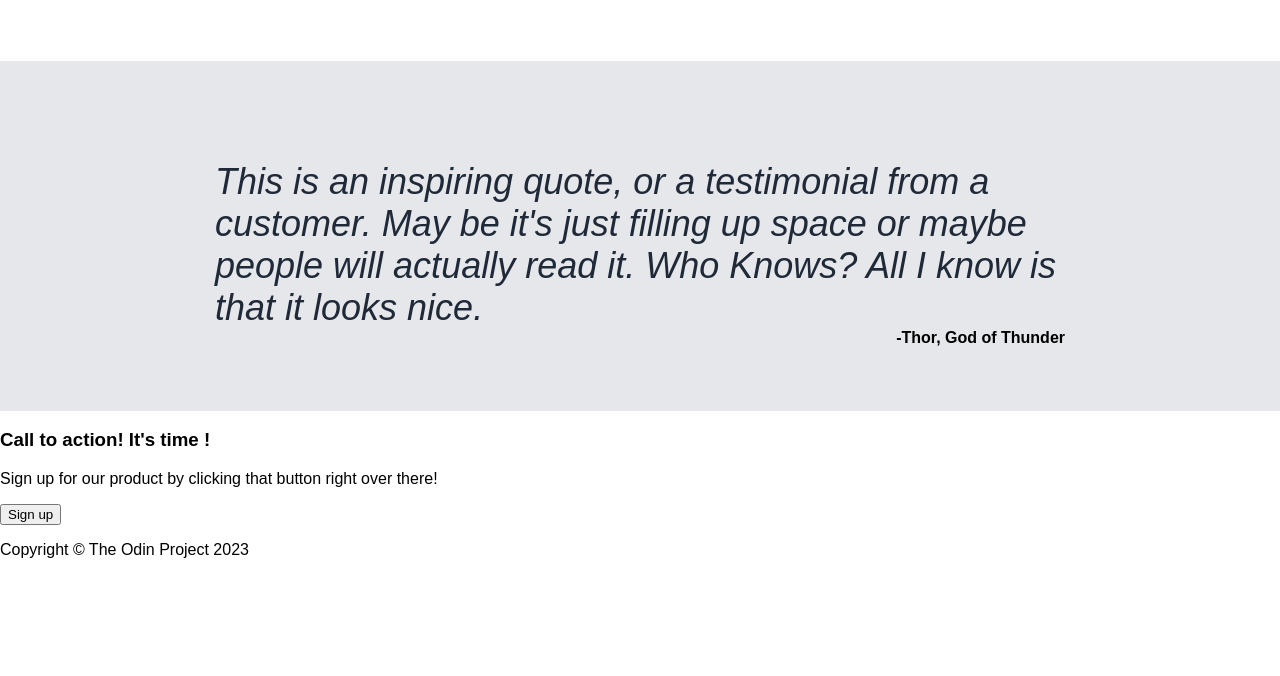
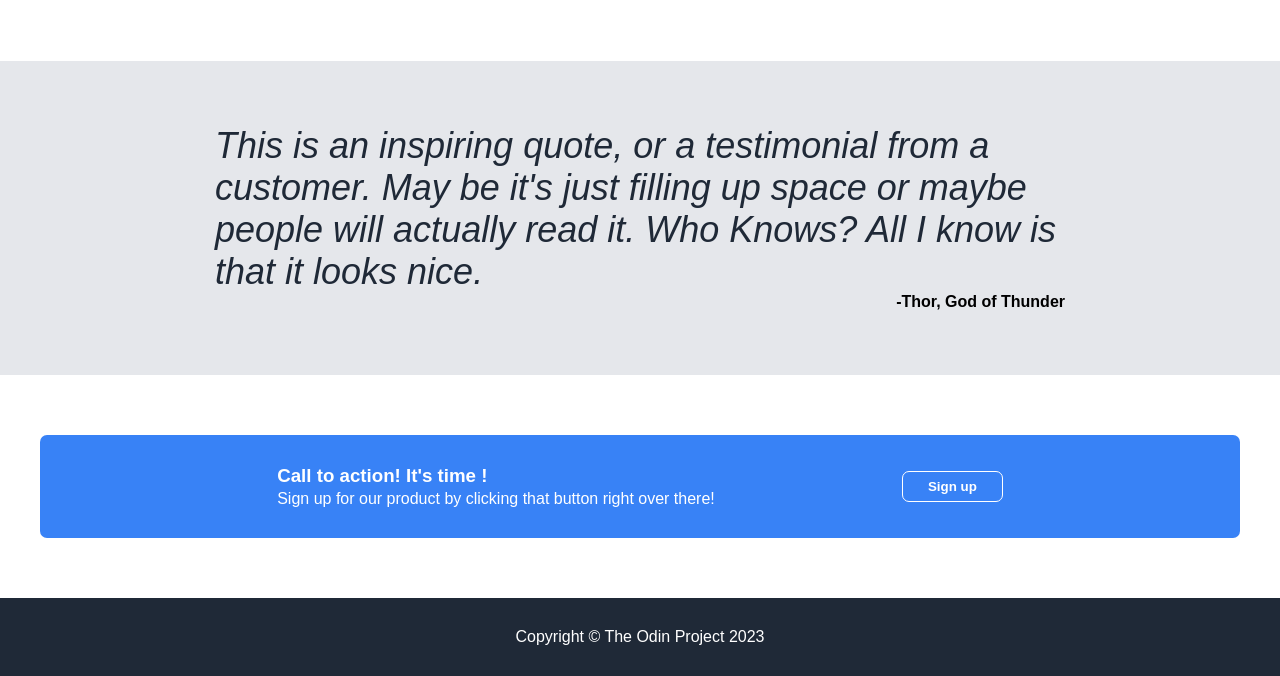
Before and after one commit to iamsohaib7/Landing-Page, a plain HTML site: page index.html in a window 1280 px wide. Shown: the part 909-1585 px from the top of the page. Before the commit the page ends 1484 px from the top, so only its background shows below. Drawn offline with Linux system fonts and the light colour scheme.

Commit message:
footer styled

```diff
--- a/index.html
+++ b/index.html
@@ -77,10 +77,15 @@
           <cite>-Thor, God of Thunder</cite>
         </blockquote>
       </div>
-
-      <h3>Call to action! It's time !</h3>
-      <p>Sign up for our product by clicking that button right over there!</p>
-      <button>Sign up</button>
+      <div class="action">
+        <div class="action-text">
+          <h3>Call to action! It's time !</h3>
+          <p>
+            Sign up for our product by clicking that button right over there!
+          </p>
+        </div>
+        <button>Sign up</button>
+      </div>
     </section>
 
     <footer>
--- a/style.css
+++ b/style.css
@@ -65,11 +65,11 @@ h1 {
     padding-bottom: 3px;
     margin-bottom: 10px;
 }
-.main-text button {
+button {
     background-color: #3882F6;
     padding: 7px 25px;
     border: none;
-    border-radius: 6px;
+    border-radius: 7px;
     color: white    ;
     font-weight: bold;
 }
@@ -92,7 +92,7 @@ img {
 .card p {
     margin: 0.5rem;
     font-size: 16px;
-    color: #c7cace;
+    color: gray;
 }
 #information {
     font-size: 36px;
@@ -121,3 +121,28 @@ cite {
     font-style: normal;
     font-weight: bold;
 }
+.action {
+    background-color: #3882F6;
+    display: flex;
+    justify-content: space-evenly;
+    margin: 60px 40px;
+    color: white;
+    align-items: center;
+    padding: 30px 50px;
+    border-radius: 7px;
+}
+.action-text h3, p{
+    margin: 0;
+}
+.action-text h3 {
+    padding-bottom: 0.2rem;
+}
+.action button {
+    border: white 1px solid;
+}
+footer {
+    text-align: center;
+    background-color: #1F2937;
+    padding: 30px 0;
+    color: white;
+}
```
